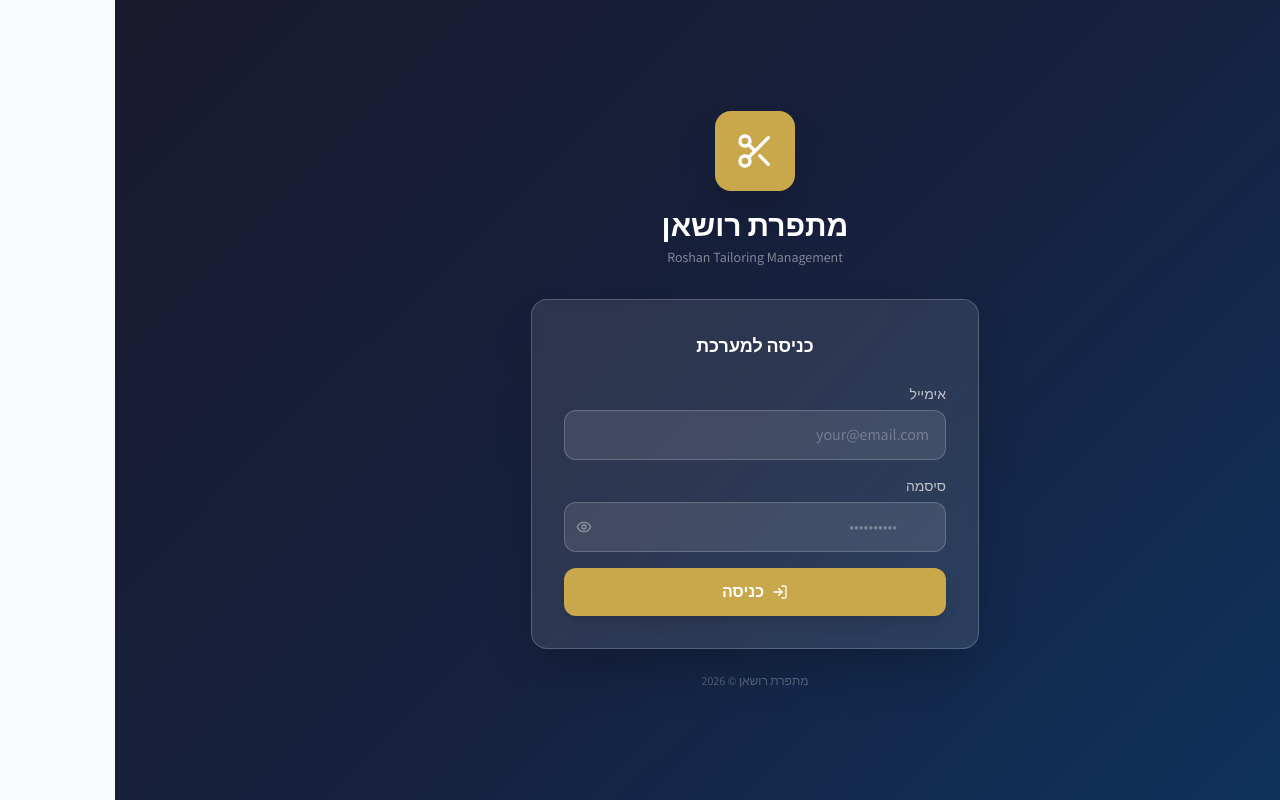
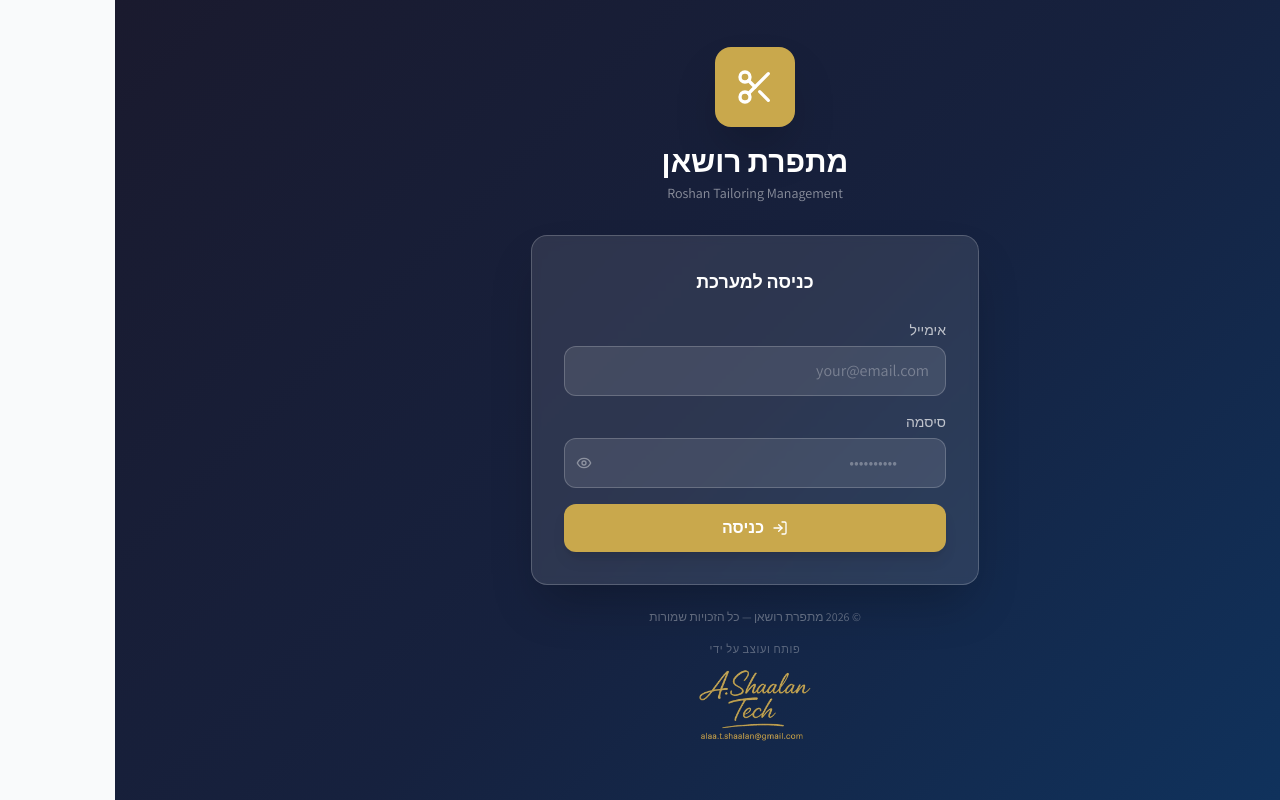
Before and after one commit to ashgolan/malak-Tailoring, a React (Vite) app in the folder client/: page /login in a window 1280 px wide. Built offline with nearby package versions, Linux system fonts and the light colour scheme; no server answers.

Commit message:
feat: A.Shaalan Tech logo size adjusted to 80px on LoginPage

```diff
--- a/client/src/pages/LoginPage.jsx
+++ b/client/src/pages/LoginPage.jsx
@@ -96,9 +96,27 @@ export default function LoginPage() {
           </form>
         </div>
 
-        <p className="text-center text-white/30 text-xs mt-6">
-          מתפרת רושאן © {new Date().getFullYear()}
+        {/* Copyright App */}
+        <p className="text-center text-xs mt-6" style={{ color: "rgba(255,255,255,0.35)" }}>
+          © {new Date().getFullYear()} מתפרת רושאן — כל הזכויות שמורות
         </p>
+
+        {/* A.Shaalan Tech signature */}
+        <div style={{ textAlign: "center", marginTop: 16, paddingBottom: 8 }}>
+          <div style={{ fontSize: 11, color: "rgba(255,255,255,0.3)", marginBottom: 8, letterSpacing: "0.06em" }}>
+            פותח ועוצב על ידי
+          </div>
+          <img
+            src="/logo-shaalan.png"
+            alt="A.Shaalan Tech"
+            style={{
+              height: 80,  // ← كان 56
+              width: "auto",
+              display: "inline-block",
+              filter: "brightness(0.85)",
+            }}
+          />
+        </div>
       </div>
     </div>
   );
```
Also changed, not shown: client/public/logo-shaalan.png (added).
